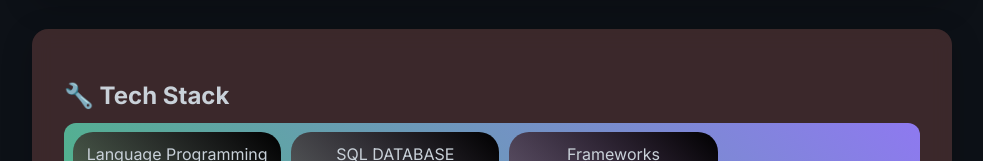
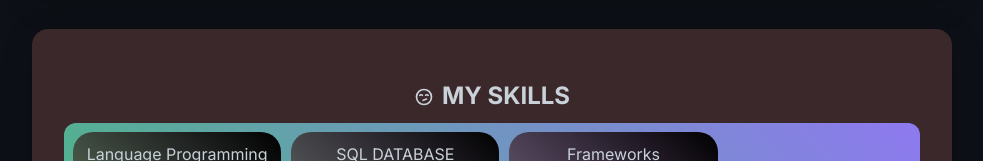
Before and after one commit to RestlessByte/RestlessByte.github.io, a plain HTML site: page index.html in a window 1280 px wide. Shown: the part 970-1131 px from the top of the page, without its empty margins (148-1131 px from the left). Drawn offline with Linux system fonts and the light colour scheme.

Commit message:
automatic push

```diff
--- a/index.html
+++ b/index.html
@@ -56,7 +56,17 @@
     </div>
 
     <div class="glass" style="margin-top: 2rem;">
-      <h2>🔧 Tech Stack</h2>
+      <h2 style="text-align: center;">
+        <svg xmlns="http://www.w3.org/2000/svg" width="24" height="24" viewBox="0 0 24 24" fill="none"
+          stroke="currentColor" stroke-width="2" stroke-linecap="round" stroke-linejoin="round"
+          class="icon icon-tabler icons-tabler-outline icon-tabler-mood-unamused">
+          <path stroke="none" d="M0 0h24v24H0z" fill="none" />
+          <path d="M12 12m-9 0a9 9 0 1 0 18 0a9 9 0 1 0 -18 0" />
+          <path d="M11 16l4 -1.5" />
+          <path d="M10 10c-.5 -1 -2.5 -1 -3 0" />
+          <path d="M17 10c-.5 -1 -2.5 -1 -3 0" />
+        </svg><b>MY SKILLS</b>
+      </h2>
       <div class="techBorder">
         <div class="grid">
           <div class="tech-stack-card">
```
